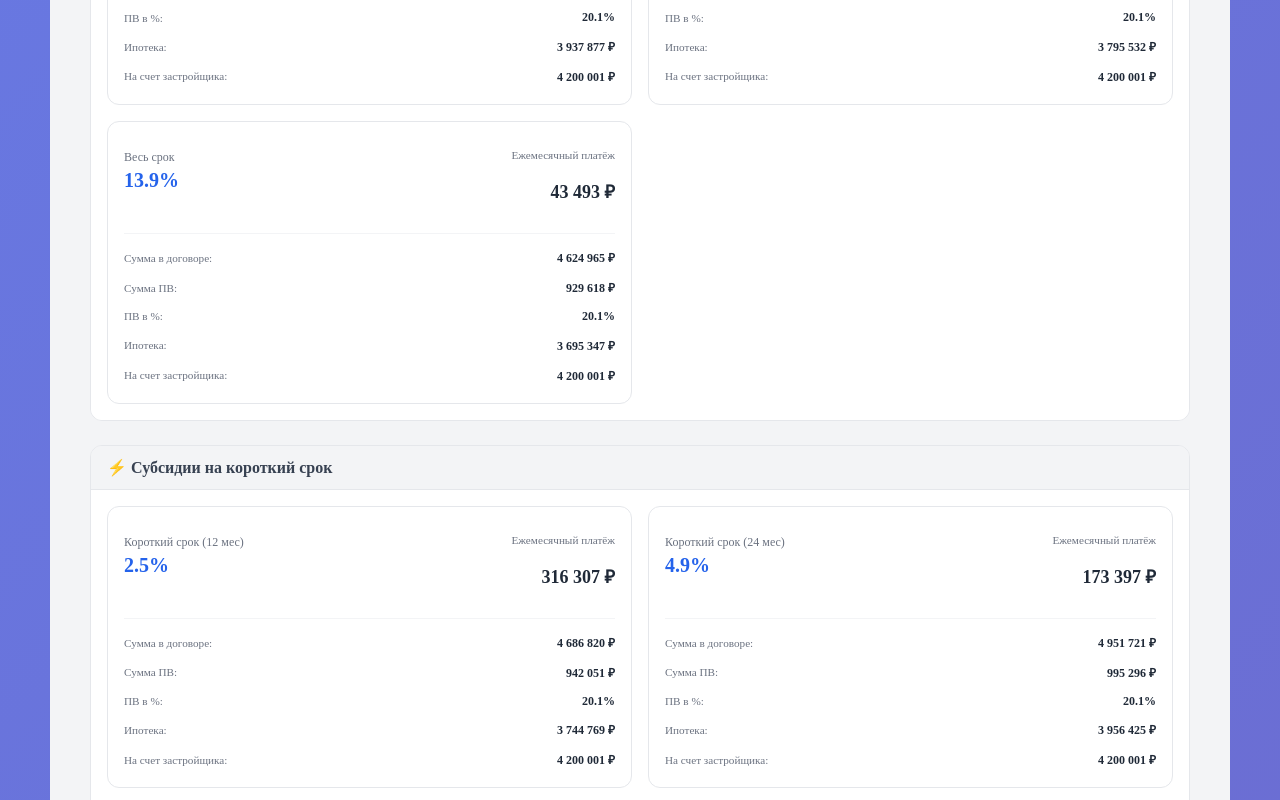
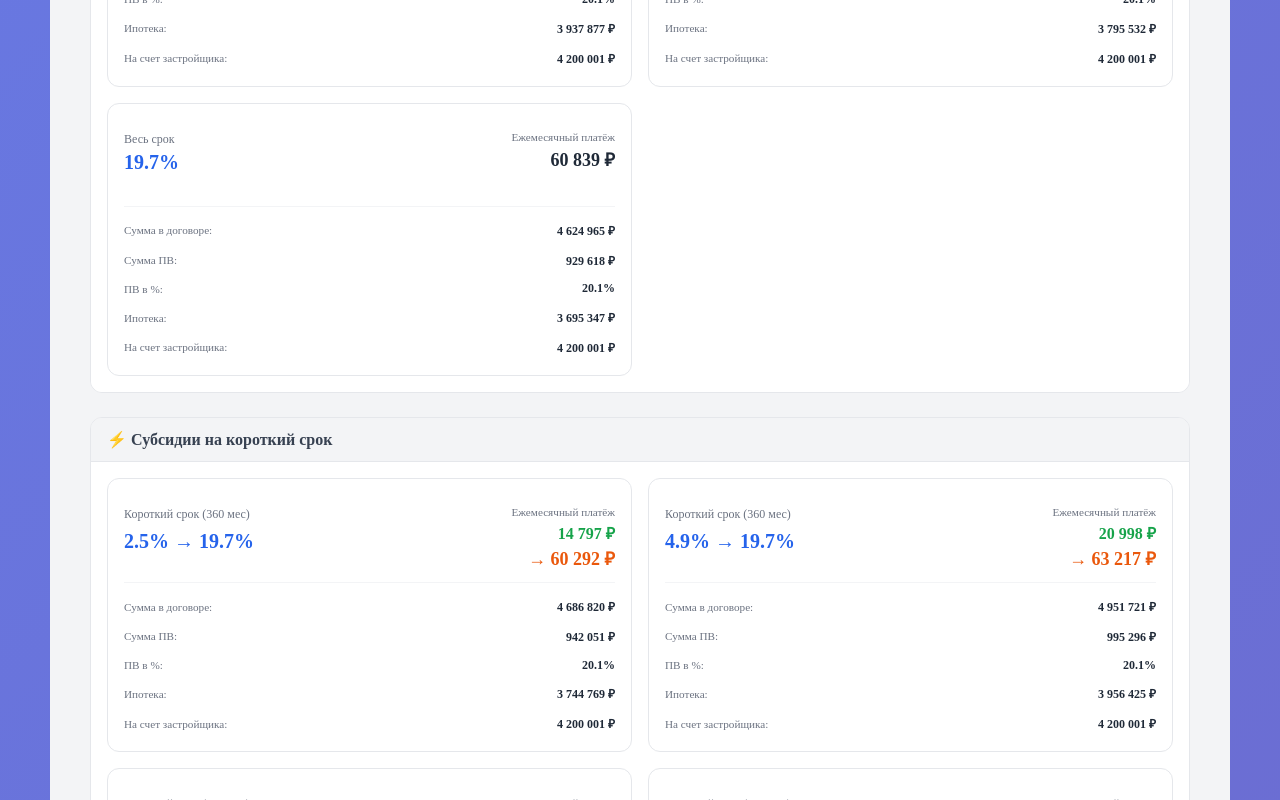
Before and after one commit to simonenkonikita/calc, a React (Vite) app: page /calculator in a window 1280 px wide. Shown: the part 1500-2300 px from the top of the page. Built offline with nearby package versions, Linux system fonts and the light colour scheme.

Commit message:
добавлена логика расчете платежей по субсидтрованным программам

```diff
--- a/src/hooks/calculateBankProgram.tsx
+++ b/src/hooks/calculateBankProgram.tsx
@@ -2,6 +2,8 @@ import { MIN_DOWN_PAYMENT_PERCENT } from "../utils/constants";
 import { BankOffer, Variables, BankProgramResult } from "../utils/types";
 import { calculateContractAmount } from "./calculateContractAmount";
 import { calculateMonthlyPayment } from "./calculateMonthlyPayment";
+
+import { calculateSubsidyPayments } from "./calculateSubsidyPayments";
 
 // ========== РАСЧЕТ ВСЕХ ПАРАМЕТРОВ ПО БАНКОВСКОЙ ПРОГРАММЕ ==========
 export const calculateBankProgram = (
@@ -31,10 +33,10 @@ export const calculateBankProgram = (
     applyMinDownPayment,
   );
 
-  // Завышение
+  // 2. Завышение
   const overstatement = contractAmount - objectCost;
 
-  // 2. Расчет суммы ПВ (как в Excel: =IF($B$13<$B$7*$B$8/100, C18*$B$8/100, IF($B$13>=C18*$B$8/100, $B$13, C18*$B$8/100)))
+  // 3. Расчет суммы ПВ (как в Excel: =IF($B$13<$B$7*$B$8/100, C18*$B$8/100, IF($B$13>=C18*$B$8/100, $B$13, C18*$B$8/100)))
   const contractAmountMinPV = contractAmount * (bankOffer.minPVPercent / 100);
   const downPaymentFromContract =
     contractAmount * (userDownPaymentPercent / 100); //  ПВ от найденой суммы в договоре
@@ -56,26 +58,26 @@ export const calculateBankProgram = (
 
   downPaymentAmount = Math.ceil(downPaymentAmount);
 
-  // 3. Собственные средства (E = D - B13 в Excel)
+  // 4. Собственные средства (E = D - B13 в Excel)
   if (mortgageWithoutDownPayment) {
     ownFunds = downPayment;
   } else {
     ownFunds = downPaymentAmount;
   }
 
-  // 4. Вносим за клиента (F = D - E в Excel)
+  // 5. Вносим за клиента (F = D - E в Excel)
   const clientContribution = downPaymentAmount - ownFunds;
 
-  // 5. ПВ в процентах (G = D / C * 100 в Excel)
+  // 6. ПВ в процентах (G = D / C * 100 в Excel)
   const downPaymentPercentCalc = (downPaymentAmount / contractAmount) * 100;
 
-  // 6. Сумма ипотеки (I = C - D в Excel)
+  // 7. Сумма ипотеки (I = C - D в Excel)
   const mortgageAmount = contractAmount - downPaymentAmount;
 
-  // 7. Сумма субсидии (J = I * subsidyPercent / 100 в Excel)
+  // 8. Сумма субсидии (J = I * subsidyPercent / 100 в Excel)
   let subsidyAmount = mortgageAmount * (bankOffer.subsidyPercent / 100);
 
-  // 8. Сверхлимит (H) и коррекция субсидии
+  // 9. Сверхлимит (H) и коррекция субсидии
   let excessLimit: number | undefined;
   if (bankOffer.excessLimit) {
     if (bankOffer.type === "family") {
@@ -97,7 +99,7 @@ export const calculateBankProgram = (
     }
   }
 
-  // 9. На счет застройщика (K в Excel: =IF($L$10=TRUE,E+I-J, C-J))
+  // 10. На счет застройщика (K в Excel: =IF($L$10=TRUE,E+I-J, C-J))
   let developerAccount: number;
 
   if (mortgageWithoutDownPayment) {
@@ -106,24 +108,49 @@ export const calculateBankProgram = (
     developerAccount = contractAmount - subsidyAmount;
   }
 
-  // Срок ипотеки
-  const loanTermMonths =
-    bankOffer.type === "short"
-      ? bankOffer.durationMonths || 12 // для коротких программ - фиксированный срок
-      : loanTermYears * 12; // для всех остальных - из поля "Срок ипотеки"
+  // 11. Срок ипотеки
+  const loanTermMonths = loanTermYears * 12;
 
-  // 10. Ежемесячный платеж (аннуитетный)
-  const monthlyPayment = calculateMonthlyPayment(
-    mortgageAmount,
-    bankOffer.rate,
-    loanTermMonths, // если не указан срок, то 30 лет
-  );
+  // 12. Расчет ежемесячного платежа
+  const isShortSubsidy = bankOffer.type === "short" && bankOffer.durationMonths;
+
+  let monthlyPayment: number;
+  let monthlyPaymentAfter: number | null = null;
+
+  if (isShortSubsidy && bankOffer.shortRate !== undefined) {
+    // 13. Субсидия на короткий срок
+    const result = calculateSubsidyPayments(
+      mortgageAmount,
+      bankOffer.shortRate,
+      bankOffer.rate,
+      loanTermMonths,
+      bankOffer.durationMonths || 12,
+    );
+
+    monthlyPayment = result.monthlyPaymentSubsidy;
+    monthlyPaymentAfter = result.monthlyPaymentAfter;
+    /*     console.log("🔍 SHORT PROGRAM RESULT:", {
+      program: bankOffer.program,
+      monthlyPayment,
+      monthlyPaymentAfter,
+      result,
+    }); */
+  } else {
+    // 13. Платеж на весь срок
+    monthlyPayment = calculateMonthlyPayment(
+      mortgageAmount,
+      bankOffer.rate,
+      loanTermMonths,
+    );
+    /*  console.log("🔍 REGULAR PROGRAM:", bankOffer.program, monthlyPayment); */
+  }
 
   return {
     bank: bankOffer.bank,
     program: bankOffer.program,
     type: bankOffer.type,
     rate: bankOffer.rate,
+    shortRate: bankOffer.shortRate,
     durationMonths: loanTermMonths,
     monthlyPayment: Math.ceil(monthlyPayment),
     overstatement: Math.ceil(overstatement),
@@ -137,5 +164,8 @@ export const calculateBankProgram = (
     mortgageAmount: Math.ceil(mortgageAmount),
     subsidyAmount: Math.ceil(subsidyAmount),
     developerAccount: Math.ceil(developerAccount),
+    monthlyPaymentAfter: monthlyPaymentAfter
+      ? Math.ceil(monthlyPaymentAfter)
+      : undefined,
   };
 };
--- /dev/null
+++ b/src/hooks/calculateFutureValue.tsx
@@ -0,0 +1,32 @@
+// ========== РАСЧЕТ БУДУЩЕЙ СТОИМОСТИ (ОСТАТКА ДОЛГА) ==========
+export const calculateFutureValue = (
+  rate: number,
+  months: number,
+  payment: number,
+  amount: number,
+): number => {
+  if (months <= 0) return amount;
+
+  const monthlyRate = rate / 100 / 12;
+
+  if (monthlyRate === 0) {
+    return Math.max(0, amount - payment * months);
+  }
+
+  const powerFactor = Math.pow(1 + monthlyRate, months);
+  const result =
+    amount * powerFactor - (payment * (powerFactor - 1)) / monthlyRate;
+
+  // Логируем для отладки
+  console.log("📊 calculateFutureValue:", {
+    rate,
+    months,
+    payment,
+    amount,
+    monthlyRate,
+    powerFactor,
+    result,
+  });
+
+  return Math.max(0, result);
+};
--- /dev/null
+++ b/src/hooks/calculateSubsidyPayments.tsx
@@ -0,0 +1,59 @@
+import { SubsidyPaymentResult } from "../utils/types";
+import { calculateFutureValue } from "./calculateFutureValue";
+import { calculateMonthlyPayment } from "./calculateMonthlyPayment";
+
+// ========== РАСЧЕТ ПЛАТЕЖЕЙ С СУБСИДИЕЙ НА КОРОТКИЙ СРОК ==========
+export const calculateSubsidyPayments = (
+  mortgageAmount: number, // Сумма кредита
+  shortRate: number, // Ставка в период субсидирования (%)
+  rate: number, // Полная ставка после субсидирования (%)
+  loanTermMonths: number, // Общий срок кредита (месяцы)
+  durationMonths: number, // Срок субсидирования (месяцы)
+): SubsidyPaymentResult => {
+  // Платёж в период субсидирования (по льготной ставке на ВЕСЬ срок)
+  const monthlyPaymentSubsidy = calculateMonthlyPayment(
+    mortgageAmount,
+    shortRate,
+    loanTermMonths,
+  );
+
+  console.log("🔍 monthlyPaymentSubsidy:", {
+    durationMonths,
+    loanTermMonths,
+  });
+
+  let monthlyPaymentAfter: number | null = null;
+
+  // Если субсидия не на весь срок
+  if (durationMonths < loanTermMonths) {
+    // Остаток долга после окончания субсидирования
+    const remainingDebt = calculateFutureValue(
+      shortRate,
+      durationMonths,
+      monthlyPaymentSubsidy,
+      mortgageAmount,
+    );
+
+    console.log("🔍 remainingDebt:", {
+      remainingDebt,
+    });
+
+    // Оставшиеся месяцы
+    const remainingMonths = loanTermMonths - durationMonths;
+
+    // Платёж после субсидирования (по полной ставке на ОСТАТОК долга)
+    if (remainingMonths > 0 && remainingDebt > 0) {
+      monthlyPaymentAfter = calculateMonthlyPayment(
+        remainingDebt,
+        rate,
+        remainingMonths,
+      );
+    }
+  }
+
+  return {
+    monthlyPaymentSubsidy: Math.ceil(monthlyPaymentSubsidy),
+    monthlyPaymentAfter:
+      monthlyPaymentAfter !== null ? Math.ceil(monthlyPaymentAfter) : null,
+  };
+};
--- a/src/hooks/formatMoney.tsx
+++ b/src/hooks/formatMoney.tsx
@@ -1,3 +1,10 @@
+// ==========  функция-хелпер для безопасного форматирования==========
+
+export const safeFormatMoney = (amount: number | undefined | null): string => {
+  if (amount === undefined || amount === null) return "—";
+  return formatMoney(amount);
+};
+
 // ========== ФОРМАТИРОВАНИЕ ДЕНЕГ ==========
 export const formatMoney = (amount: number): string => {
   return new Intl.NumberFormat("ru-RU", {
--- a/src/pages/MortgageCalculator/OfferBankSection/formatOfferToText.tsx
+++ b/src/hooks/formatOfferToText.tsx
@@ -1,4 +1,4 @@
-import { BankProgramResult } from "../../../utils/types";
+import { BankProgramResult } from "../utils/types";
 
 // Форматирование предложения в текст
 export const formatOfferToText = (
--- a/src/pages/MortgageCalculator/OfferBankSection/OfferBankSection.css
+++ b/src/pages/MortgageCalculator/OfferBankSection/OfferBankSection.css
@@ -250,17 +250,57 @@
 
 .bank-categories .payment-info {
   text-align: right;
+  min-width: 120px;
 }
 
 .bank-categories .payment-label {
   font-size: 0.7rem;
   color: #6b7280;
+  margin-bottom: 0.25rem;
 }
 
 .bank-categories .payment-value {
   font-size: 1.125rem;
   font-weight: 700;
   color: #1f2937;
+  margin: 0;
+}
+
+/* Ставки для short программ */
+.bank-rates {
+  display: flex;
+  align-items: center;
+  gap: 0.5rem;
+  margin-top: 0.25rem;
+}
+
+.bank-rates .bank-rate {
+  font-size: 1.25rem;
+  font-weight: 700;
+  color: #2563eb;
+}
+
+/* Обертка для платежей с субсидией */
+.payment-values-wrapper {
+  display: flex;
+  flex-direction: column;
+  align-items: flex-end;
+  gap: 0.1rem;
+}
+
+.payment-values-wrapper .payment-value {
+  font-size: 1rem;
+}
+
+.payment-values-wrapper .payment-with-subsidy {
+  color: #16a34a;
+  font-weight: 600;
+}
+
+.payment-values-wrapper .payment-after-subsidy {
+  color: #ea580c;
+  font-weight: 700;
+  font-size: 1.125rem;
 }
 
 /* Список деталей */
@@ -454,6 +494,12 @@
   .bank-categories .payment-info {
     text-align: left;
     margin-top: 0.5rem;
+    min-width: auto;
+    width: 100%;
+  }
+
+  .payment-values-wrapper {
+    align-items: flex-start;
   }
 
   .bank-categories .category-header {
--- a/src/pages/MortgageCalculator/OfferBankSection/OfferBankSection.tsx
+++ b/src/pages/MortgageCalculator/OfferBankSection/OfferBankSection.tsx
@@ -6,7 +6,8 @@ import {
   CATEGORY_ORDER,
   PROGRAM_TYPE_LABELS,
 } from "../../../utils/constants";
-import { formatOfferToText } from "./formatOfferToText";
+import { formatOfferToText } from "../../../hooks/formatOfferToText";
+import { safeFormatMoney } from "../../../hooks/formatMoney";
 
 interface OfferBankSectionProps {
   bankResults: BankProgramResult[];
@@ -213,6 +214,7 @@ export const OfferBankSection: React.FC<OfferBankSectionProps> = ({
               onChange={(e) => setSelectedBankFilter(e.target.value)}
             >
               <option value="all">Все банки ({uniqueBanks.length})</option>
+
               {uniqueBanks.map((bank) => (
                 <option key={bank} value={bank}>
                   {bank}
@@ -299,6 +301,11 @@ export const OfferBankSection: React.FC<OfferBankSectionProps> = ({
                           const isSelected = selectedCards.has(
                             offer._originalIndex,
                           );
+                          const isShortWithSubsidy =
+                            offer.type === "short" &&
+                            offer.monthlyPaymentAfter !== undefined &&
+                            offer.monthlyPaymentAfter !== null;
+
                           return (
                             <div
                               key={offer._originalIndex}
@@ -319,17 +326,45 @@ export const OfferBankSection: React.FC<OfferBankSectionProps> = ({
                                       "Семейная ипотека"}
                                     {offer.type === "it" && "ИТ ипотека"}
                                   </p>
-                                  {offer.rate && offer.rate > 0 && (
-                                    <p className="bank-rate">{offer.rate}%</p>
+                                  {/* Ставки */}
+                                  {/* Ставки - унифицированный стиль */}
+                                  {isShortWithSubsidy ? (
+                                    <div className="bank-rates">
+                                      <span className="bank-rate">
+                                        {offer.shortRate || offer.rate}% →{" "}
+                                        {offer.rate}%
+                                      </span>
+                                    </div>
+                                  ) : (
+                                    offer.rate &&
+                                    offer.rate > 0 && (
+                                      <p className="bank-rate">{offer.rate}%</p>
+                                    )
                                   )}
                                 </div>
+
+                                {/* Унифицированный блок платежей */}
                                 <div className="payment-info">
                                   <p className="payment-label">
                                     Ежемесячный платёж
                                   </p>
-                                  <p className="payment-value">
-                                    {formatMoney(offer.monthlyPayment)}
-                                  </p>
+                                  {isShortWithSubsidy ? (
+                                    <div className="payment-values-wrapper">
+                                      <p className="payment-value payment-with-subsidy">
+                                        {formatMoney(offer.monthlyPayment)}
+                                      </p>
+                                      <p className="payment-value payment-after-subsidy">
+                                        →{" "}
+                                        {safeFormatMoney(
+                                          offer.monthlyPaymentAfter,
+                                        )}
+                                      </p>
+                                    </div>
+                                  ) : (
+                                    <p className="payment-value">
+                                      {formatMoney(offer.monthlyPayment)}
+                                    </p>
+                                  )}
                                 </div>
                               </div>
 
--- a/src/pages/MortgageCalculator/index.tsx
+++ b/src/pages/MortgageCalculator/index.tsx
@@ -9,7 +9,6 @@ export const MortgageCalculator: React.FC = () => {
   const {
     formData,
     results,
-    selectedOfferIndex,
     isCalculating,
     error,
     handleInputChange,
@@ -72,7 +71,6 @@ export const MortgageCalculator: React.FC = () => {
             <div className="section-divider" />
             <OfferBankSection
               bankResults={results.bankResults}
-              selectedOfferIndex={selectedOfferIndex}
               onSelectOffer={handleSelectOffer}
               formatMoney={formatMoney}
               mortgageWithoutDownPayment={formData.mortgageWithoutDownPayment}
```
Also changed, not shown: src/data/bankOffers.tsx (+63 -35 lines), src/utils/types.tsx (+12 -2 lines).
